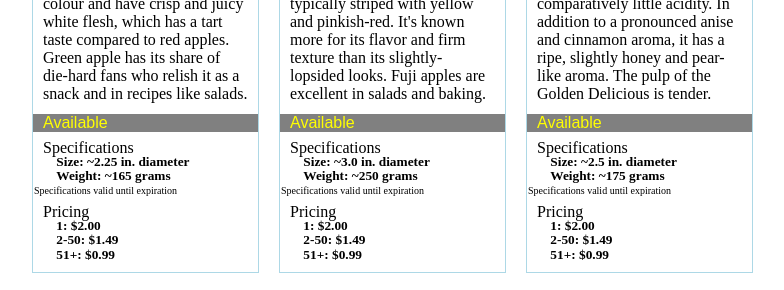
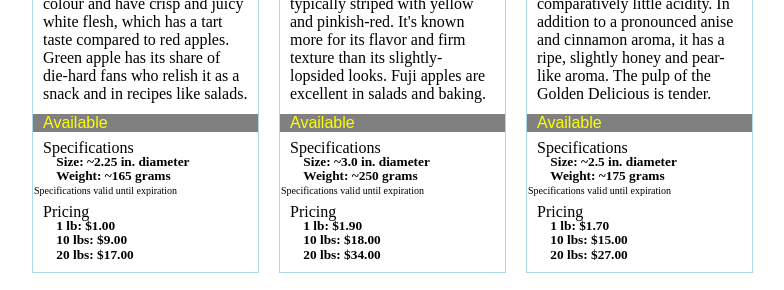
Before and after one commit to skeoswf/ASSIGNMENT-product-cards, a plain HTML site: page index.html in a window 1280 px wide. Shown: the part 314-604 px from the top of the page, without its empty margins (218-1002 px from the left). Drawn offline with Linux system fonts and the light colour scheme.

Commit message:
Add apple prices

```diff
--- a/index.html
+++ b/index.html
@@ -28,9 +28,9 @@
 
     <div class="pricing">
       <header>Pricing</header>
-      <p>&nbsp;&nbsp;&nbsp;&nbsp;1: $2.00</p>
-      <p>&nbsp;&nbsp;&nbsp;&nbsp;2-50: $1.49</p>
-      <p>&nbsp;&nbsp;&nbsp;&nbsp;51+: $0.99</p>
+      <p>&nbsp;&nbsp;&nbsp;&nbsp;1 lb: $1.00</p>
+      <p>&nbsp;&nbsp;&nbsp;&nbsp;10 lbs: $9.00</p>
+      <p>&nbsp;&nbsp;&nbsp;&nbsp;20 lbs: $17.00</p>
     </div>
   </div>
 
@@ -53,9 +53,9 @@
 
     <div class="pricing">
       <header>Pricing</header>
-      <p>&nbsp;&nbsp;&nbsp;&nbsp;1: $2.00</p>
-      <p>&nbsp;&nbsp;&nbsp;&nbsp;2-50: $1.49</p>
-      <p>&nbsp;&nbsp;&nbsp;&nbsp;51+: $0.99</p>
+      <p>&nbsp;&nbsp;&nbsp;&nbsp;1 lb: $1.90</p>
+      <p>&nbsp;&nbsp;&nbsp;&nbsp;10 lbs: $18.00</p>
+      <p>&nbsp;&nbsp;&nbsp;&nbsp;20 lbs: $34.00</p>
     </div>
 
   </div>
@@ -79,9 +79,9 @@
 
     <div class="pricing">
       <header>Pricing</header>
-      <p>&nbsp;&nbsp;&nbsp;&nbsp;1: $2.00</p>
-      <p>&nbsp;&nbsp;&nbsp;&nbsp;2-50: $1.49</p>
-      <p>&nbsp;&nbsp;&nbsp;&nbsp;51+: $0.99</p>
+      <p>&nbsp;&nbsp;&nbsp;&nbsp;1 lb: $1.70</p>
+      <p>&nbsp;&nbsp;&nbsp;&nbsp;10 lbs: $15.00</p>
+      <p>&nbsp;&nbsp;&nbsp;&nbsp;20 lbs: $27.00</p>
     </div>
 
   </div>
```
